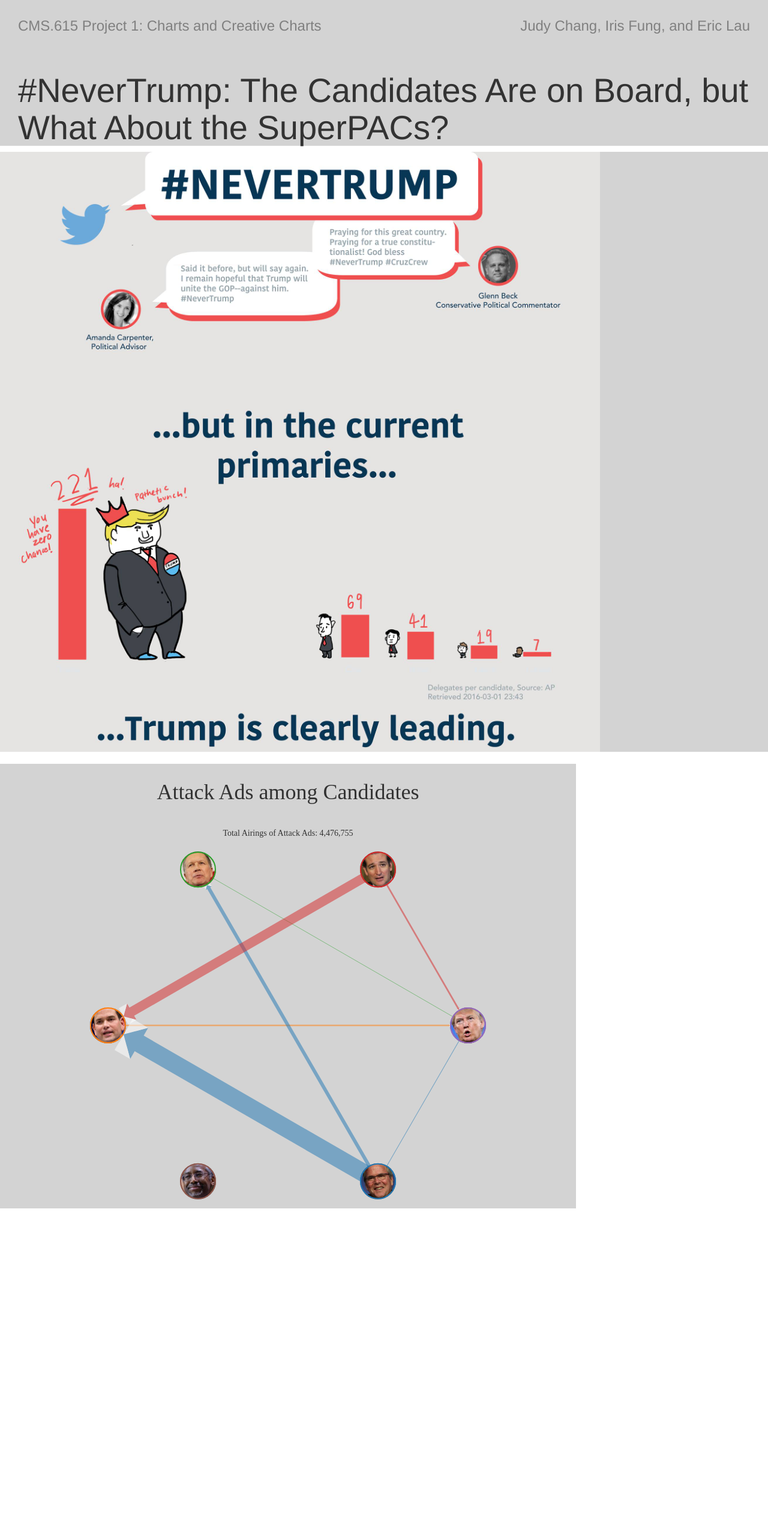
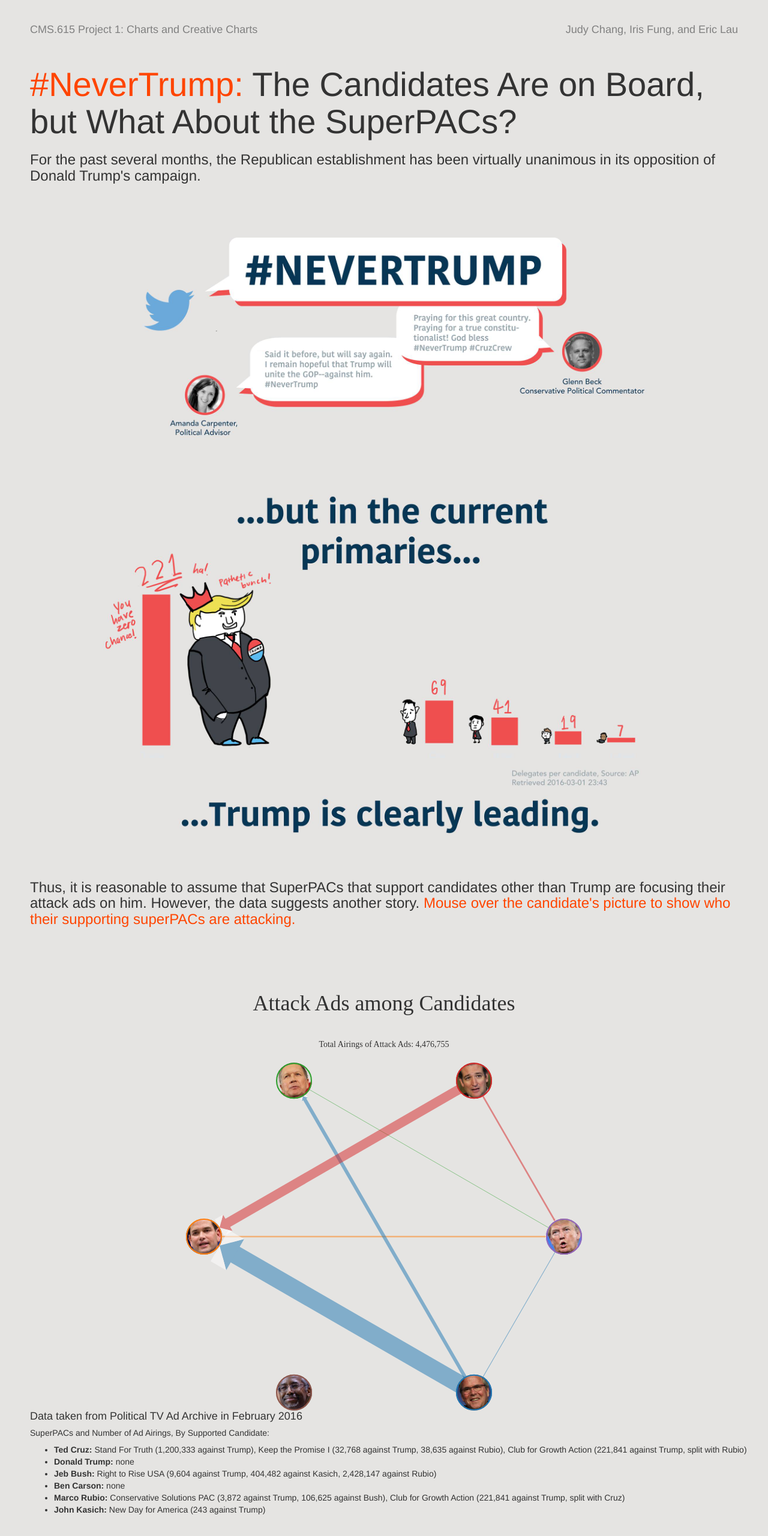
Before and after one commit to changycj/changycj.github.io, a plain HTML site: page index.html in a window 1280 px wide. Shown: the whole page at 60% size. Before the commit the page ends 2014 px from the top, so only its background shows below. Drawn offline with nearby package versions, Linux system fonts and the light colour scheme.

Commit message:
add changes so far

```diff
--- a/index.html
+++ b/index.html
@@ -36,10 +36,9 @@
 	<script src="http://d3js.org/d3.v3.min.js" charset="utf-8"></script>
 
 	<!-- import Bootstrap, jQuery, CSS -->
-
-	<link href="styles/styles.css" rel="stylesheet">
 	<link href="styles/bootstrap-3.3.6-dist/css/bootstrap.min.css" rel="stylesheet">
 	<link href="styles/bootstrap-flat-3/bootstrap-flat.min.css" rel="stylesheet">
+	<link href="styles/styles.css" rel="stylesheet"> <!-- import last to override background color -->
 
 	<script type="text/javascript" src="js/jquery-1.12.1.min.js"></script>
 	<script type='text/javascript' src='js/chord.js'></script>
@@ -48,12 +47,13 @@
 
 <body>
 	<div id="headingDiv">
-		<h3 class="projectHeading" id="left">CMS.615 Project 1: Charts and Creative Charts</h3>
-		<h3 class="projectHeading" id="right">Judy Chang, Iris Fung, and Eric Lau</h3>
+		<h4 class="projectHeading" id="left">CMS.615 Project 1: Charts and Creative Charts</h4>
+		<h4 class="projectHeading" id="right">Judy Chang, Iris Fung, and Eric Lau</h4>
 	</div>
 
 	<div id="titleDiv">
-		<h1 id="title">#NeverTrump: The Candidates Are on Board, but What About the SuperPACs?</h1>
+		<h1 id="title"><span style="color:OrangeRed">#NeverTrump:</span> The Candidates Are on Board, but What About the SuperPACs?</h1>
+		<h3> For the past several months, the Republican establishment has been virtually unanimous in its opposition of Donald Trump's campaign. </h3>
 	</div>
 
 	<div id="graphicsDiv">
@@ -61,10 +61,29 @@
 		<img src="resources/revised_panel.jpg" height="1000" width="1000">
 	</div>
 
+	<div id="explainationDiv">
+		<h3>Thus, it is reasonable to assume that SuperPACs that support candidates other than Trump are focusing their attack ads on him. However, the data suggests another story. <span style="color:OrangeRed">Mouse over the candidate's picture to show who their supporting superPACs are attacking.</span></h3>
+	</div>
+
 	<div id="chordDiagramDiv">
 		<div><h1 id="chord-title">Attack Ads among Candidates</hi></div>
 		<div><p id="chord-subtitle">Total Airings of Attack Ads: 4,476,755</h2></div>
-		<svg id="chord"></svg>
+		<svg id="chord" style="display:block"></svg>
+	</div>
+
+	<!-- <button id="dataButton" type="button" class="btn btn-link"><span style="color:Gray">Details About the Data</span></button> -->
+
+	<div id="detailsDiv">
+		<h4>Data taken from Political TV Ad Archive in February 2016</h4>
+		<h5>SuperPACs and Number of Ad Airings, By Supported Candidate:</h5>
+		<ul>
+			<li><span style="font-weight:bold">Ted Cruz:</span> Stand For Truth (1,200,333 against Trump), Keep the Promise I (32,768 against Trump, 38,635 against Rubio), Club for Growth Action (221,841 against Trump, split with Rubio) </li>
+			<li><span style="font-weight:bold">Donald Trump:</span> none</li>
+			<li><span style="font-weight:bold">Jeb Bush:</span> Right to Rise USA (9,604 against Trump, 404,482 against Kasich, 2,428,147 against Rubio) </li>
+			<li><span style="font-weight:bold">Ben Carson:</span> none</li>
+			<li><span style="font-weight:bold">Marco Rubio:</span> Conservative Solutions PAC (3,872 against Trump, 106,625 against Bush), Club for Growth Action (221,841 against Trump, split with Cruz)</li>
+			<li><span style="font-weight:bold">John Kasich:</span> New Day for America (243 against Trump) </li>
+		<ul>
 	</div>
 
 </body>
--- a/styles/styles.css
+++ b/styles/styles.css
@@ -1,11 +1,12 @@
-div {
-	background-color: LightGray;
+body {
+	background-color: #e5e4e2;
+	font: Avenir;
 }
 
 .projectHeading {
 	color: Gray;
-	padding-left: 30px;
-	padding-top: 10px;
+	padding-left: 50px;
+	padding-top: 30px;
 }
 
 #left {
@@ -14,16 +15,51 @@ div {
 
 #right {
 	float: right;
-	padding-top: -10px;
-	padding-right: 30px;
+	padding-right: 50px;
 }
 
 #titleDiv {
-	padding-top: 100px;
-	padding-left: 30px;
-	padding-right: 30px;
+	padding-top: 90px;
+	padding-left: 50px;
+	padding-right: 50px;
+	padding-bottom: 80px;
 }
 
 #title {
 	font-size: 400%;
 }
+
+#graphicsDiv img {
+	display: block;
+	margin-left: auto;
+	margin-right: auto;
+}
+
+#chordDiagramDiv {
+	padding-top: 50px;
+	width: 100%;
+}
+
+#explainationDiv {
+	padding-top: 50px;
+	padding-left: 50px;
+	padding-right: 50px;
+}
+
+#chord {
+	display: block;
+	margin-left: auto;
+	margin-right: auto;
+}
+
+#dataButton {
+	padding-top: 20px;
+	padding-left: 50px;
+	padding-bottom: 50px;
+}
+
+#detailsDiv {
+	margin-top: -20px;
+	padding-left: 50px;
+	padding-bottom:50px;
+}
```
